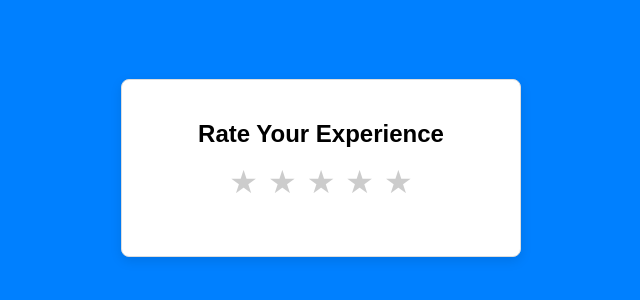
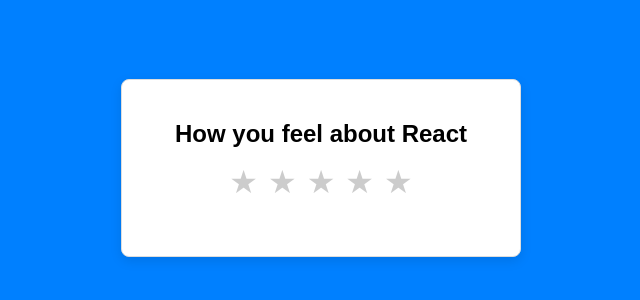
Before and after one commit to Wahed126/rating-ui, a React (Vite) app: page / in a window 1280 px wide. Shown: the part 232-532 px from the top of the page, without its empty margins (319-959 px from the left). Built offline with nearby package versions, Linux system fonts and the light colour scheme.

Commit message:
Props passed through App to the Rating component.

```diff
--- a/src/App.jsx
+++ b/src/App.jsx
@@ -2,7 +2,17 @@
 const App = () => {
   return (
     <div>
-      <Rating />
+      <Rating
+        heading="How you feel about React"
+        color="red"
+        feedbackMessages={[
+          "Hate it",
+          "Dislike it",
+          "Meh",
+          "Like it",
+          "Love it",
+        ]}
+      />
     </div>
   );
 };
--- a/src/components/Rating.jsx
+++ b/src/components/Rating.jsx
@@ -1,12 +1,15 @@
 import { useState } from "react";
-const Rating = () => {
+const Rating = ({
+  heading = "Rate Your Experience",
+  color = "gold",
+  feedbackMessages = ["Terrible", "Poor", "Fair", "Good", "Excellent"],
+}) => {
   const [rating, setRating] = useState(0);
   const [hover, setHover] = useState(0);
   const stars = Array.from({ length: 5 }, (_, i) => i + 1);
-  const feedbackMessages = ["Terrible", "Poor", "Fair", "Good", "Excellent"];
   return (
     <div className="rating-container">
-      <h2>Rate Your Experience</h2>
+      <h2>{heading}</h2>
       <div className="stars">
         {stars.map((star, index) => (
           <span
```
